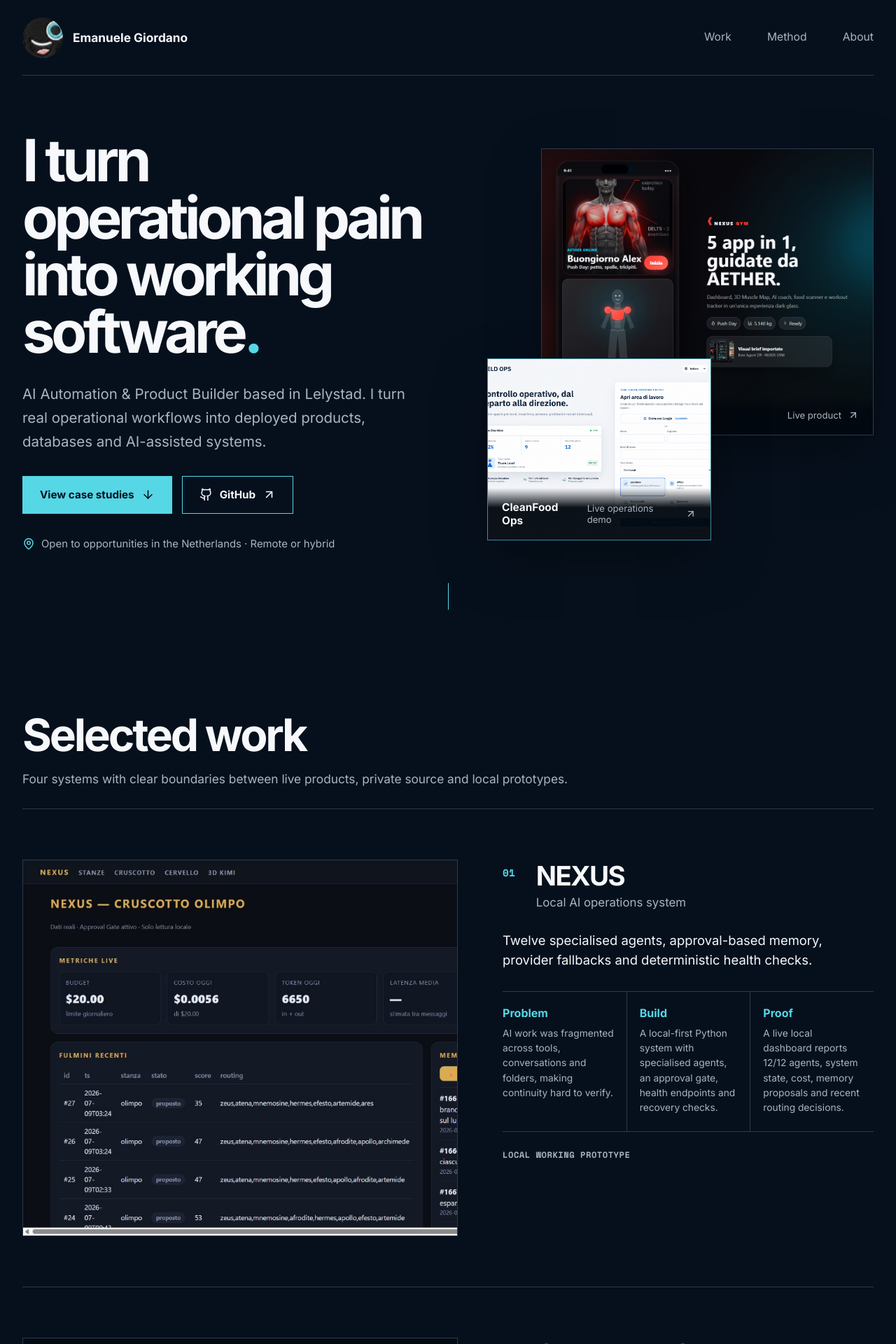
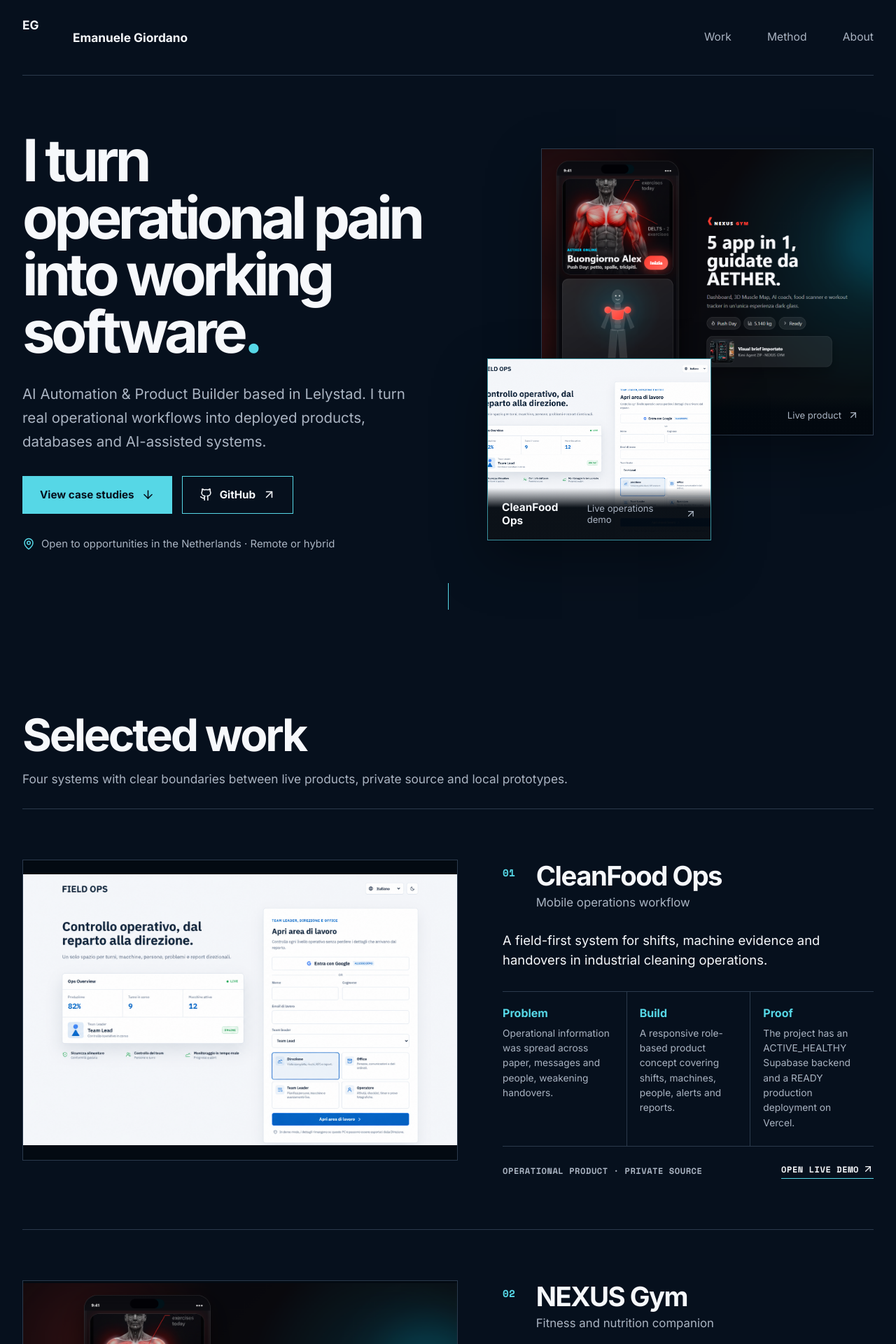
Before and after one commit to polyglottentacle/portfolio-emanuele, a React (Vite) app: page / in a window 1280 px wide. Shown: the top 1920 px of the page at 70% size. Built offline with nearby package versions, Linux system fonts and the light colour scheme.

Commit message:
style: lead with live work and remove mascot

```diff
--- a/src/App.jsx
+++ b/src/App.jsx
@@ -3,18 +3,6 @@ import { ArrowDown, ArrowUpRight, Github, Linkedin, MapPin } from 'lucide-react'
 const projects = [
   {
     number: '01',
-    name: 'NEXUS',
-    subtitle: 'Local AI operations system',
-    summary: 'Twelve specialised agents, approval-based memory, provider fallbacks and deterministic health checks.',
-    problem: 'AI work was fragmented across tools, conversations and folders, making continuity hard to verify.',
-    build: 'A local-first Python system with specialised agents, an approval gate, health endpoints and recovery checks.',
-    proof: 'A live local dashboard reports 12/12 agents, system state, cost, memory proposals and recent routing decisions.',
-    image: '/nexus-dashboard.png',
-    imageAlt: 'Live NEXUS dashboard showing system metrics and agent status',
-    status: 'Local working prototype',
-  },
-  {
-    number: '02',
     name: 'CleanFood Ops',
     subtitle: 'Mobile operations workflow',
     summary: 'A field-first system for shifts, machine evidence and handovers in industrial cleaning operations.',
@@ -28,7 +16,7 @@ const projects = [
     linkLabel: 'Open live demo',
   },
   {
-    number: '03',
+    number: '02',
     name: 'NEXUS Gym',
     subtitle: 'Fitness and nutrition companion',
     summary: 'Workout tracking, AI-assisted coaching and food scanning in one responsive app.',
@@ -40,6 +28,18 @@ const projects = [
     status: 'Working product · private source',
     href: 'https://nexus-gym-lgs3ytq0m-polyglottentacles-projects.vercel.app',
     linkLabel: 'Open live demo',
+  },
+  {
+    number: '03',
+    name: 'NEXUS',
+    subtitle: 'Local AI operations system',
+    summary: 'Twelve specialised agents, approval-based memory, provider fallbacks and deterministic health checks.',
+    problem: 'AI work was fragmented across tools, conversations and folders, making continuity hard to verify.',
+    build: 'A local-first Python system with specialised agents, an approval gate, health endpoints and recovery checks.',
+    proof: 'A live local dashboard reports 12/12 agents, system state, cost, memory proposals and recent routing decisions.',
+    image: '/nexus-dashboard.png',
+    imageAlt: 'Live NEXUS dashboard showing system metrics and agent status',
+    status: 'Local working prototype',
   },
   {
     number: '04',
@@ -58,7 +58,7 @@ const projects = [
 ]
 
 function BrandMark() {
-  return <img className="brand-mark" src="/octopus-mark.jpg" alt="One-eyed octopus mark" />
+  return <span className="brand-mark" aria-hidden="true">EG</span>
 }
 
 function ExternalLink({ href, children, className = '' }) {
@@ -88,7 +88,13 @@ function Project({ project }) {
           {project.href && <a href={project.href} target="_blank" rel="noreferrer">{project.linkLabel || 'View project'} <ArrowUpRight aria-hidden="true" size={16} /></a>}
         </div>
       </div>
-      <figure className="project-visual"><img src={project.image} alt={project.imageAlt} loading="lazy" /></figure>
+      {project.href ? (
+        <a className="project-visual" href={project.href} target="_blank" rel="noreferrer" aria-label={'Open ' + project.name}>
+          <img src={project.image} alt={project.imageAlt} loading="lazy" />
+        </a>
+      ) : (
+        <figure className="project-visual"><img src={project.image} alt={project.imageAlt} loading="lazy" /></figure>
+      )}
     </article>
   )
 }
```
